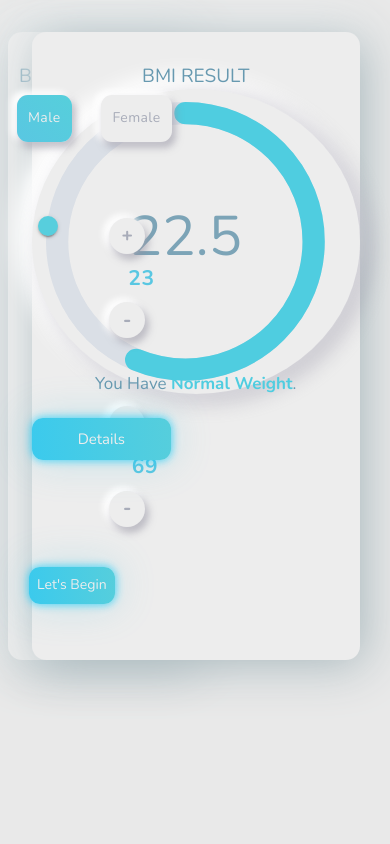
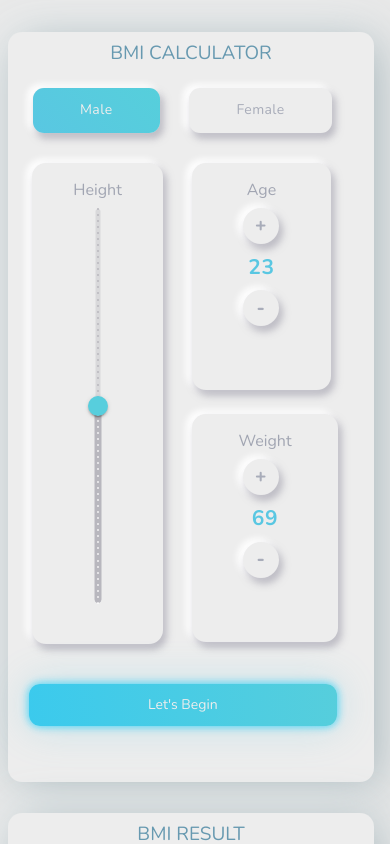
Before and after one commit to erfan-goodarzi/bmi-calculator, a React (Create React App) app: page / in a window 390 px wide. Shown: the top 844 px of the page. Built offline with nearby package versions, Linux system fonts and the light colour scheme.

Commit message:
style: responsive bmi calc and result for mobile device

```diff
--- a/src/Component/Bmi-box.jsx
+++ b/src/Component/Bmi-box.jsx
@@ -147,12 +147,21 @@ export default function BmiBox({ gender }) {
   };
 
   return (
-    <Box sx={{ display: "flex", mt: 4 }}>
+    <Box
+      sx={{
+        display: { lg: "flex", md: "flex", sm: "flex", xs: "block" },
+        mt: 4,
+      }}>
       <Box
         sx={{
           width: { lg: 383, sm: 334 },
           marginLeft: { lg: "21rem", md: "3rem", sm: "1rem" },
-          marginRight: "-10rem",
+          marginRight: {
+            lg: "-10rem",
+            md: "-10rem",
+            sm: "-10rem",
+            xs: ".5rem",
+          },
           borderRadius: "14px",
           color: "#6799b0",
           background: " #EDEDED",
@@ -165,7 +174,7 @@ export default function BmiBox({ gender }) {
             fontSize: "19px",
             textAlign: "center",
             mt: "31px",
-            pt: { lg: 0, md: 3 },
+            pt: { lg: 0, md: 3, xs: 1 },
           }}>
           BMI CALCULATOR
         </Box>
@@ -204,12 +213,17 @@ export default function BmiBox({ gender }) {
         sx={{
           width: { lg: 383, sm: 334 },
           marginLeft: { lg: "21rem", md: "16rem", sm: "13rem" },
-          marginRight: "-10rem",
+          marginRight: {
+            lg: "-10rem",
+            md: "-10rem",
+            sm: "-10rem",
+            xs: ".5rem",
+          },
           borderRadius: "14px",
           color: "#6799b0",
           background: " #EDEDED",
           boxShadow: "5px 5px 49px #a1b1b6, -5px -5px 49px #ffffff",
-          height: { lg: "92vh", md: "53vh", sm: "60vh" },
+          height: { lg: "92vh", md: "53vh", sm: "60vh", xs: "84vh" },
         }}>
         <Box
           sx={{
@@ -217,19 +231,25 @@ export default function BmiBox({ gender }) {
             fontSize: "19px",
             textAlign: "center",
             mt: "31px",
-            pt: { lg: 0, md: 3 },
+            pt: { lg: 0, md: 3, xs: 1 },
           }}>
           BMI RESULT
         </Box>
         <Box
           sx={{
             width: { lg: 176, sm: 145 },
-            margin: { lg: "32px 24px 49px 107px", sm: "7px 0px 36px 92px" },
+            margin: {
+              lg: "32px 24px 49px 107px",
+              sm: "7px 0px 36px 92px",
+              xs: "11px 101px 41px 91px",
+            },
             borderRadius: "50%",
             color: "#6799b0",
             background: " #EDEDED",
-            boxShadow:
-              "9px 6px 18px 5px #908d9e52, -10px -9px 20px 7px #ffffff",
+            boxShadow: {
+              lg: "9px 6px 18px 5px #908d9e52, -10px -9px 20px 7px #ffffff",
+              xs: "noen",
+            },
             height: { lg: 176, sm: 146 },
           }}>
           <CircularProgressbar
@@ -289,7 +309,7 @@ export default function BmiBox({ gender }) {
               width: "78%",
               textAlign: "center",
               background: "#dadfe6",
-              fontSize: { lg: "16px", sm: "14px" },
+              fontSize: { lg: "16px", sm: "14px", xs: "13px" },
               fontWeight: "400",
               margin: "19px 29px",
               padding: "8px 14px",
--- a/src/container/material ui/AgeBox.jsx
+++ b/src/container/material ui/AgeBox.jsx
@@ -6,13 +6,13 @@ export const AgeBox = (props) => {
     <div>
       <Box
         sx={{
-          width: { lg: 151, sm: 139 },
+          width: { lg: 151, sm: 139, xs: 139 },
           margin: "-16px 12px 38px 5px",
           borderRadius: "14px",
           color: "#6799b0",
           background: " #EDEDED",
           boxShadow: "3px 5px 7px 1px #908d9e80, -4px -2px 6px 2px #ffffff",
-          height: { lg: "26vh", md: "16vh", sm: "16vh" },
+          height: { lg: "26vh", md: "16vh", sm: "16vh", xs: "27vh" },
         }}>
         <Box
           sx={{
@@ -30,7 +30,7 @@ export const AgeBox = (props) => {
             sx={{
               minWidth: "13px",
               width: 36,
-              margin: { lg: "5px 55px", sm: "-5px 51px" },
+              margin: { lg: "5px 55px", sm: "-5px 51px", xs: "-1px 51px" },
               background: "#EDEDED",
               fontSize: "19px",
               fontWeight: "800",
@@ -58,7 +58,7 @@ export const AgeBox = (props) => {
             sx={{
               minWidth: "13px",
               width: 36,
-              margin: { lg: "5px 55px", sm: "-5px 51px" },
+              margin: { lg: "5px 55px", sm: "-5px 51px", xs: "-1px 51px" },
               background: "#EDEDED",
               fontSize: "19px",
               fontWeight: "800",
@@ -90,7 +90,7 @@ export const WeightBox = (props) => {
           color: "#6799b0",
           background: " #EDEDED",
           boxShadow: "3px 5px 7px 1px #908d9e80, -4px -2px 6px 2px #ffffff",
-          height: { lg: "26vh", md: "16vh", sm: "16vh" },
+          height: { lg: "26vh", md: "16vh", sm: "16vh", xs: "27vh" },
         }}>
         <Box
           sx={{
@@ -108,7 +108,7 @@ export const WeightBox = (props) => {
             sx={{
               minWidth: "13px",
               width: 36,
-              margin: { lg: "5px 55px", sm: "-5px 51px" },
+              margin: { lg: "5px 55px", sm: "-5px 51px", xs: "-1px 51px" },
               background: "#EDEDED",
               fontSize: "19px",
               fontWeight: "800",
@@ -136,7 +136,7 @@ export const WeightBox = (props) => {
             sx={{
               minWidth: "13px",
               width: 36,
-              margin: { lg: "5px 55px", sm: "-5px 51px" },
+              margin: { lg: "5px 55px", sm: "-5px 51px", xs: "-1px 51px" },
               background: "#EDEDED",
               fontSize: "19px",
               fontWeight: "800",
--- a/src/container/material ui/CalButton.js
+++ b/src/container/material ui/CalButton.js
@@ -9,7 +9,7 @@ export default function CalButton({ CalClicked }) {
         sx={{
           background: "linear-gradient(85deg, #3bcaed, #56cedc)",
           margin: "56px 21px",
-          padding: { lg: "7px 132px", sm: "0px 129px" },
+          padding: { lg: "7px 132px", sm: "0px 129px", xs: "9px 119px " },
           border: "none",
           transition: "all 0.2s ease-in-out",
           fontSize: { lg: "15px", sm: "12px" },
--- a/src/container/material ui/HeightBox.jsx
+++ b/src/container/material ui/HeightBox.jsx
@@ -11,7 +11,7 @@ export default function HeightBox({ height, HeightHandler }) {
         color: "#6799b0",
         background: " #EDEDED",
         boxShadow: "3px 5px 7px 1px #908d9e80, -4px -2px 6px 2px #ffffff",
-        height: { lg: "55vh", md: "34vh", sm: "34vh" },
+        height: { lg: "55vh", md: "34vh", sm: "34vh", xs: "57vh" },
       }}>
       <Box
         sx={{
@@ -27,7 +27,7 @@ export default function HeightBox({ height, HeightHandler }) {
         sx={{
           height: "82%",
           width: "5px",
-          padding: { lg: "0px 70px", md: "0px 72px", sm: "0px 54px" },
+          padding: { lg: "0px 70px", md: "0px 72px", sm: "0px 54px", xs: "0px 63px" },
           marginTop: "8px",
           color: "#b8b7be",
         }}
--- a/src/container/material ui/Modal.jsx
+++ b/src/container/material ui/Modal.jsx
@@ -31,7 +31,7 @@ const BmiModal = () => {
         onClick={handleOpen}
         sx={{
           background: "linear-gradient(85deg, #3bcaed, #56cedc)",
-          margin: { lg: "2px 8rem", sm: "0rem 6rem" },
+          margin: { lg: "2px 8rem", sm: "0rem 6rem", xs: "0 7rem" },
           padding: "8px 46px",
           border: "none",
           transition: "all 0.2s ease-in-out",
--- a/src/container/material ui/SelectGander.js
+++ b/src/container/material ui/SelectGander.js
@@ -1,8 +1,7 @@
 import Box from "@mui/material/Box";
 import ToggleButton from "@mui/material/ToggleButton";
-import ToggleButtonGroup from '@mui/material/ToggleButtonGroup';
+import ToggleButtonGroup from "@mui/material/ToggleButtonGroup";
 import { useState } from "react";
-
 
 export default function SelectGender() {
   const [isAvtive, setIsActive] = useState(null);
@@ -11,21 +10,24 @@ export default function SelectGender() {
   };
 
   return (
-    <Box sx={{ margin: {lg: "2rem 1rem", sm: "1rem 1rem"}, width: "100%" }}>
+    <Box
+      sx={{
+        margin: { lg: "2rem 1rem", sm: "1rem", xs: "1rem" },
+        width: "100%",
+      }}>
       <ToggleButtonGroup
-      color="warning"
-      value={isAvtive}
-      exclusive
-      onChange={isActiveHandler}
-      >
+        color="warning"
+        value={isAvtive}
+        exclusive
+        onChange={isActiveHandler}>
         <ToggleButton
           value="Male"
           sx={{
             background: "linear-gradient(45deg, #59C7E2, #56CFDB)",
             margin: "6px 9px",
-            padding: {lg: "10px 56px", sm: "10px 45px"},
-            border: 'none',
-            transition: 'all 0.2s ease-in-out',
+            padding: { lg: "10px 56px", sm: "10px 45px", xs: "10px 47px" },
+            border: "none",
+            transition: "all 0.2s ease-in-out",
             fontSize: "14px",
             borderRadius: "11px !important",
             color: "#EDEDED",
@@ -33,17 +35,16 @@ export default function SelectGender() {
             "&:hover": {
               color: "#3f6b88",
             },
-          }}
-        >
+          }}>
           Male
         </ToggleButton>
         <ToggleButton
-         value="Female"
+          value="Female"
           sx={{
             background: "#EDEDED",
-            padding: {lg: "10px 53px", sm: "10px 45px"},
-            border: 'none',
-            transition: 'all 0.2s ease-in-out',
+            padding: { lg: "10px 56px", sm: "10px 45px", xs: "10px 47px" },
+            border: "none",
+            transition: "all 0.2s ease-in-out",
             margin: "6px 20px !important",
             fontSize: "14px",
             borderRadius: "11px !important",
@@ -51,10 +52,9 @@ export default function SelectGender() {
             boxShadow: "3px 5px 7px 1px #908d9e80, -4px -2px 6px 2px #ffffff",
             "&:hover": {
               color: "#56CFDB",
-              background: '#9cd6e430',
+              background: "#9cd6e430",
             },
-          }}
-        >
+          }}>
           Female
         </ToggleButton>
       </ToggleButtonGroup>
```
